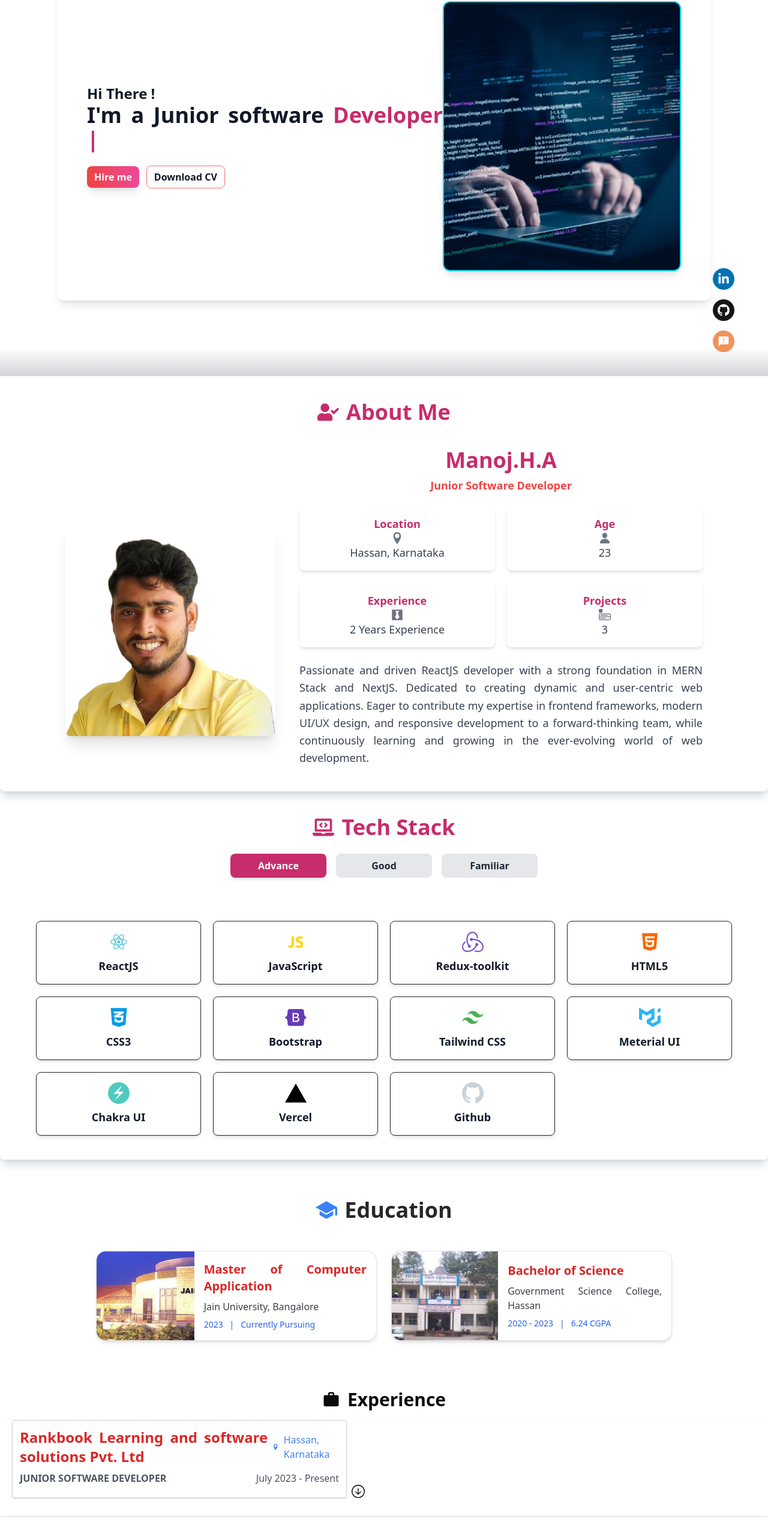
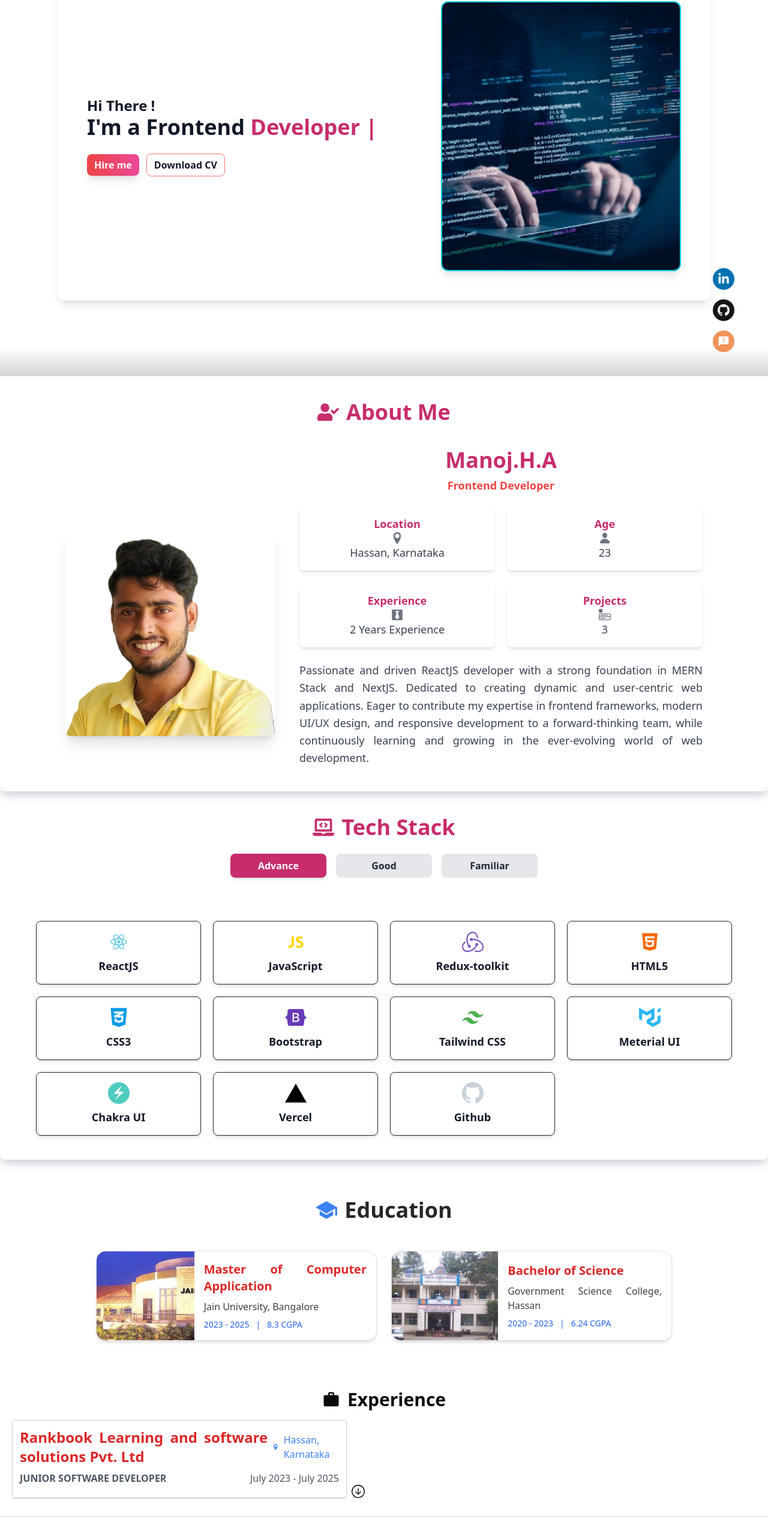
Before and after one commit to ashokmanoj/myportfolio, a Next.js app: page / in a window 1280 px wide. Shown: the part 173-2720 px from the top of the page at 60% size. Built offline with nearby package versions, Linux system fonts and the light colour scheme; no server answers.

Commit message:
small changes are made by owner

```diff
--- a/constants/EducationData.js
+++ b/constants/EducationData.js
@@ -4,8 +4,8 @@ export const EducationData = [
         image:
             "/images/mca.jpeg",
         schoolOrCollege: "Jain University, Bangalore",
-        fromTo: "2023",
-        statusOrPrecentage: "Currently Pursuing",
+        fromTo: "2023 - 2025",
+        statusOrPrecentage: "8.3 CGPA",
     },
     {
         name: "Bachelor of Science",
--- a/constants/ExperienceData.jsx
+++ b/constants/ExperienceData.jsx
@@ -3,7 +3,7 @@ export const ExperienceData = [
     companyName: "Rankbook Learning and software solutions Pvt. Ltd",
     location: "Hassan, Karnataka",
     role: "JUNIOR SOFTWARE DEVELOPER",
-    fromTo: "July 2023 - Present",
+    fromTo: "July 2023 - July 2025",
     description:
       "At RankBook Learning, I contributed to the development of web applications, leveraging JavaScript and HTML to improve app functionality and significantly enhance website performance. Skilled in React.js and efficient time management, I specialise in delivering responsive, user-friendly web solutions. My experience includes developing customized content management systems (CMS) and integrating APIs seamlessly, showcasing a balance of technical expertise and practical application.",
     side: "left",
--- a/sections/Intro.jsx
+++ b/sections/Intro.jsx
@@ -44,30 +44,30 @@ const Intro = () => {
       <Head>
         <title>Manoj&apos;s Portfolio</title>
       </Head>
-      <section id='home' className='relative min-h-screen flex flex-col items-center justify-center px-4 sm:px-8 md:px-16 lg:px-24 dark:shadow-gray-900'>
+      <section className='relative min-h-screen flex flex-col items-center justify-center px-4 sm:px-8 md:px-16 lg:px-24 dark:shadow-gray-900' id='home'>
         <motion.div
+          animate={{ opacity: 1, y: 0 }}
+          className='relative flex flex-col-reverse md:flex-row items-center justify-between w-full max-w-6xl p-6 md:p-12 bg-white/30 dark:bg-black/30 backdrop-blur-md rounded-xl shadow-lg border border-white/20'
           initial={{ opacity: 0, y: 50 }}
-          animate={{ opacity: 1, y: 0 }}
+          ref={homeRef}
           transition={{ duration: 0.8 }}
-          ref={homeRef}
-          className='relative flex flex-col-reverse md:flex-row items-center justify-between w-full max-w-6xl p-6 md:p-12 bg-white/30 dark:bg-black/30 backdrop-blur-md rounded-xl shadow-lg border border-white/20'
         >
           <motion.div
+            animate={{ opacity: 1, x: 0 }}
+            className='text-center md:text-left mb-6 md:mb-0'
             initial={{ opacity: 0, x: -50 }}
-            animate={{ opacity: 1, x: 0 }}
+            ref={introRef}
             transition={{ duration: 0.8, delay: 0.3 }}
-            className='text-center md:text-left mb-6 md:mb-0'
-            ref={introRef}
           >
             <p className='text-lg sm:text-xl md:text-2xl font-semibold text-gray-900 dark:text-gray-100'>Hi There !</p>
             <p className='text-xl sm:text-2xl md:text-4xl font-bold text-gray-900 dark:text-white'>
-              I&apos;m a Junior software
+              I&apos;m a Frontend
               <span className='text-[#c72c6c] dark:text-[#07d0e5]'> Developer |</span>
             </p>
             <div className='flex flex-col items-center sm:flex-row justify-center md:justify-start gap-3 mt-6'>
               <Link
                 className='px-3 py-1.5 text-base font-semibold text-white bg-gradient-to-r from-red-500 to-pink-500 rounded-lg shadow-lg hover:scale-105 transition'
-                href={'#getInTouch'}
+                href={"#getInTouch"}
               >
                 Hire me
               </Link>
@@ -82,12 +82,12 @@ const Intro = () => {
           </motion.div>
 
           <motion.div
+            animate={{ opacity: 1, x: 0 }}
+            className='w-[200px] h-[300px] sm:w-[240px] sm:h-[380px] md:w-[400px] md:h-[450px] rounded-xl overflow-hidden shadow-lg border-2 border-[#07d0e5] bg-cover bg-no-repeat flex items-center justify-center mb-6 md:mb-0'
             initial={{ opacity: 0, x: 50 }}
-            animate={{ opacity: 1, x: 0 }}
-            transition={{ duration: 0.8, delay: 0.3 }}
-            className='w-[200px] h-[300px] sm:w-[240px] sm:h-[380px] md:w-[400px] md:h-[450px] rounded-xl overflow-hidden shadow-lg border-2 border-[#07d0e5] bg-cover bg-no-repeat flex items-center justify-center mb-6 md:mb-0'
             ref={profileRef}
             style={{ backgroundImage: "url(/images/homepage_image.png)", backgroundPosition: "center" }}
+            transition={{ duration: 0.8, delay: 0.3 }}
           />
         </motion.div>
               {/* Fade Shadow at bottom of section */}
--- a/sections/about.jsx
+++ b/sections/about.jsx
@@ -22,9 +22,9 @@ const About = () => {
 
   return (
     <section
+      className="p-10 overflow-hidden text-gray-800 rounded-lg shadow-lg bg-natural dark:bg-black dark:text-white shadow-gray-300 dark:shadow-gray-900"
+      id="about"
       ref={aboutRef}
-      id="about"
-      className="p-10 overflow-hidden text-gray-800 rounded-lg shadow-lg bg-natural dark:bg-black dark:text-white shadow-gray-300 dark:shadow-gray-900"
     >
       {/* Header */}
       <h2 className="flex items-center justify-center gap-3 text-4xl font-bold text-[#c72c6c] dark:text-[#07d0e5]">
@@ -35,30 +35,30 @@ const About = () => {
       <div className="flex flex-col justify-center gap-10 mt-10  md:flex-row">
         {/* Profile Image */}
         <Image
-          ref={profileRef}
           alt="Profile Image"
-          src="/images/myprofile_photo.png"
-          width={350}
-          height={350}
           className={`shadow-xl mt-30 rounded-lg object-cover transition-all duration-700 ${
             isAboutVisible ? "opacity-100 scale-100" : "opacity-0 scale-90"
           }`}
+          height={350}
+          ref={profileRef}
+          src="/images/myprofile_photo.png"
           style={{ filter: isAboutVisible ? "none" : "blur(5px)",
           WebkitFilter: isAboutVisible ? "none" : "blur(5px)", height: "350px",
         justifyContent: "center", marginTop: "130px" }}
+          width={350}
         />
 
         {/* Info Section */}
         <div
-          ref={infoRef}
           className={`text-lg transition-opacity duration-700 ${
             isAboutVisible ? "opacity-100 translate-y-0" : "opacity-0 translate-y-5"
           } max-w-2xl text-center md:text-left`}
+          ref={infoRef}
         >
           <p className="text-4xl font-bold text-[#c72c6c] dark:text-[#07d0e5] flex items-center justify-center">
             Manoj.H.A
           </p>
-          <p className="mt-2 text-lg font-semibold text-red-500 flex items-center justify-center">Junior Software Developer</p>
+          <p className="mt-2 text-lg font-semibold text-red-500 flex items-center justify-center">Frontend Developer</p>
 
           {/* Details Grid */}
           <div className="grid grid-cols-2 gap-5 mt-5">
@@ -69,8 +69,8 @@ const About = () => {
               { title: "Projects", value: "3", icon: <BsMenuAppFill /> },
             ].map((item, index) => (
               <div
+                className="flex flex-col items-center p-4 transition-transform duration-300 bg-white rounded-lg shadow-md dark:bg-gray-900 hover:scale-105"
                 key={index}
-                className="flex flex-col items-center p-4 transition-transform duration-300 bg-white rounded-lg shadow-md dark:bg-gray-900 hover:scale-105"
               >
                 <p className="text-[#c72c6c] dark:text-[#07d0e5] font-semibold">
                   {item.title}
--- a/sections/education.jsx
+++ b/sections/education.jsx
@@ -2,6 +2,7 @@
 import React, { useEffect, useRef, useState } from "react";
 import Image from "next/image";
 import { IoSchoolSharp } from "react-icons/io5";
+
 import { EducationData } from "@/constants/EducationData";
 
 const Education = () => {
@@ -31,9 +32,9 @@ const Education = () => {
 
   return (
     <section
+      className="py-16 px-6 sm:px-10 md:px-20 lg:px-40  dark:bg-zinc-900"
+      id="education"
       ref={sectionRef}
-      id="education"
-      className="py-16 px-6 sm:px-10 md:px-20 lg:px-40  dark:bg-zinc-900"
     >
       <h2 className="flex items-center justify-center gap-3 text-4xl font-bold text-center text-zinc-800 dark:text-zinc-100 mb-12">
         <IoSchoolSharp className="text-blue-500" />
@@ -47,15 +48,15 @@ const Education = () => {
       >
         {EducationData.map((edu) => (
           <div
+            className="flex flex-col md:flex-row bg-white dark:bg-zinc-800 border border-zinc-200 dark:border-zinc-700 rounded-2xl shadow-md hover:shadow-lg transition-shadow duration-300 overflow-hidden"
             key={edu.name}
-            className="flex flex-col md:flex-row bg-white dark:bg-zinc-800 border border-zinc-200 dark:border-zinc-700 rounded-2xl shadow-md hover:shadow-lg transition-shadow duration-300 overflow-hidden"
           >
             <div className="relative w-full md:w-48 h-48 md:h-auto">
               <Image
+                alt={edu.name}
+                className="object-cover w-full h-full"
+                fill
                 src={edu.image}
-                alt={edu.name}
-                fill
-                className="object-cover w-full h-full"
               />
             </div>
             <div className="flex flex-col justify-center p-4 gap-2">
--- a/utils/Resume.jsx
+++ b/utils/Resume.jsx
@@ -5,7 +5,7 @@ const Resume = () => {
     <Fragment>
       <div className="dark:bg-[#0ab0c2] m-auto mt-6 py-2 px-6 rounded w-fit dark:hover:bg-[#078795] bg-[#f91071] hover:bg-[#c72c6c] text-white font-bold z-10">
         <a
-          href="https://drive.google.com/file/d/19U-w5AVPWd9I8Ck1JUhYJqZbAdEdSNtC/view?usp=sharing"
+          href="https://drive.google.com/file/d/1jKjYScTrVMqcVllV2_SG2AMgZXNyaBo_/view?usp=sharing"
           target="_blank"
         >
           Resume
```
Also changed, not shown: sections/Skills.jsx (+7 -6 lines).
